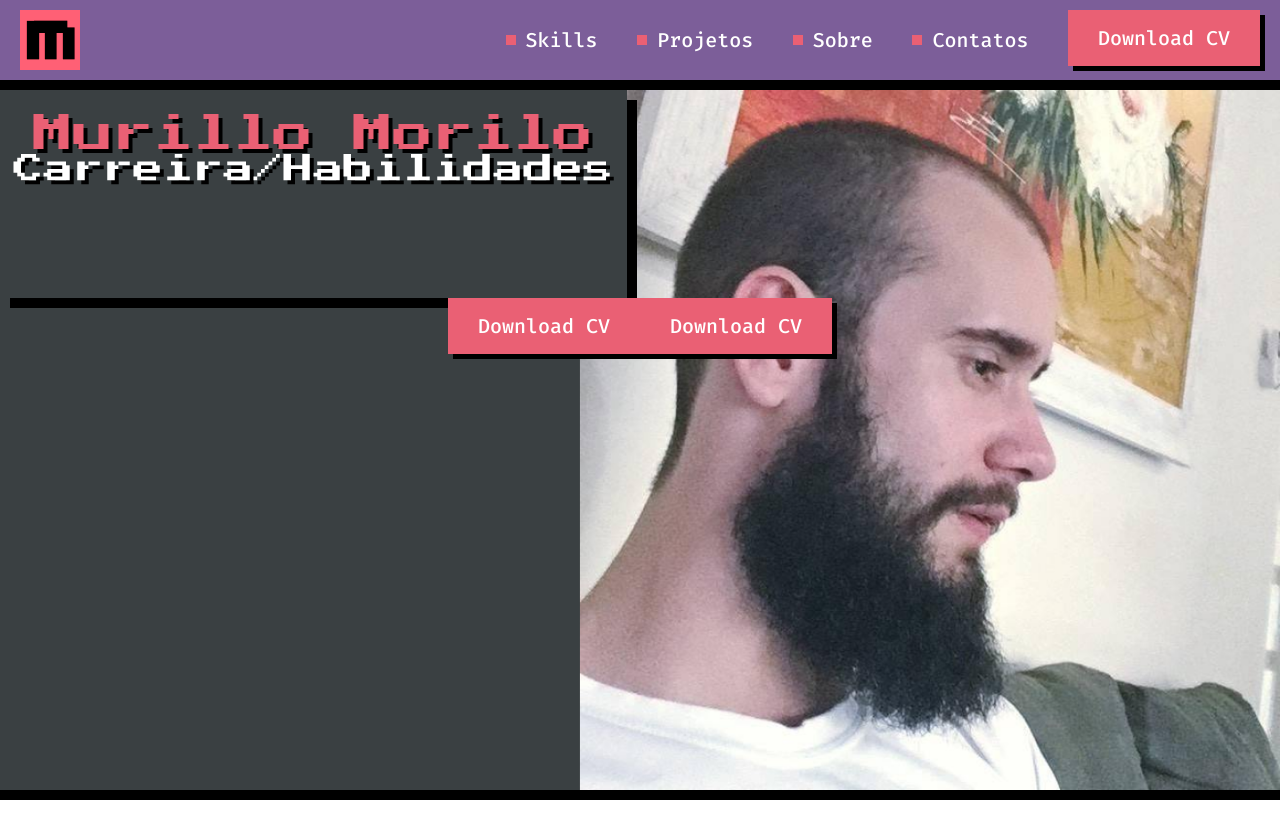
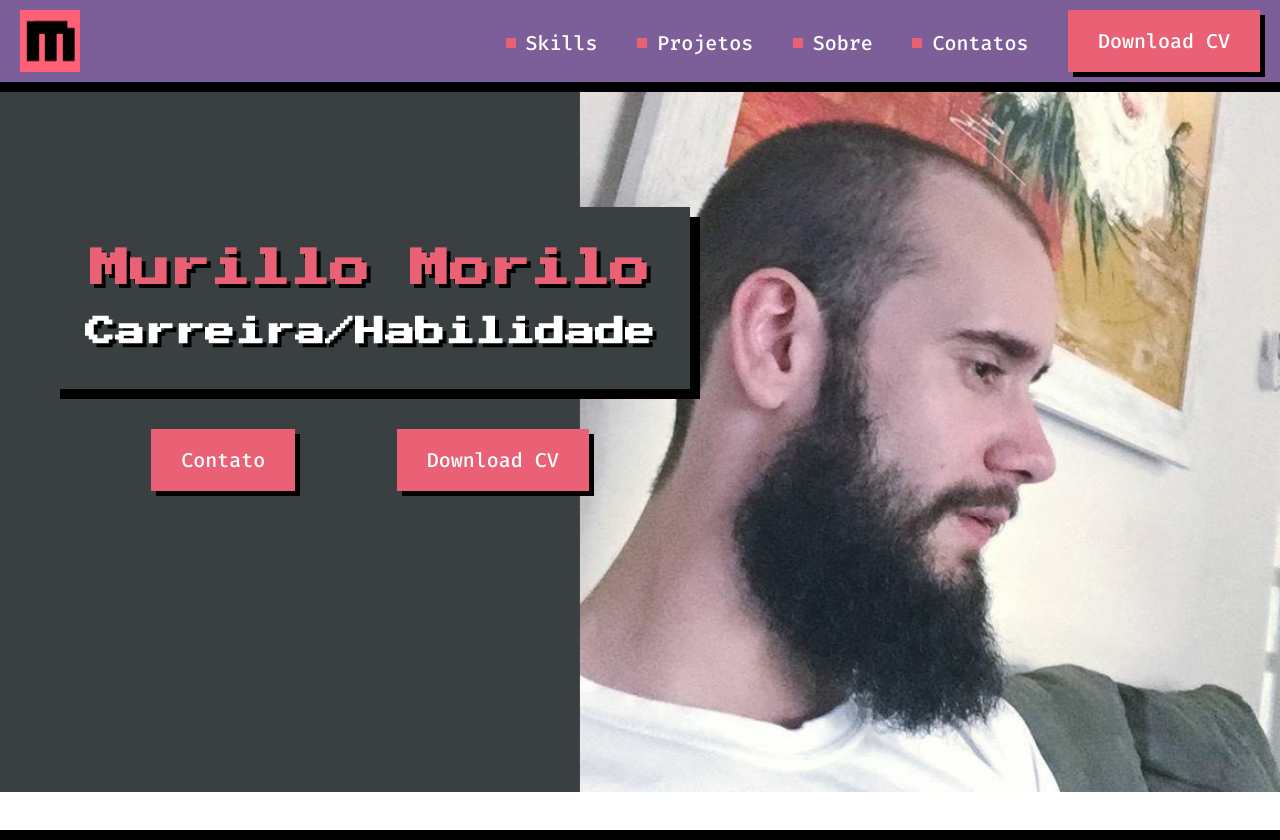
Before and after one commit to mmorilo/mmorilo.github.io, a plain HTML site: page index.html in a window 1280 px wide. Before the commit the page ends 800 px from the top, so only its background shows below. Drawn offline with Linux system fonts and the light colour scheme.

Commit message:
creat component banner

```diff
--- a/css/components/banner.css
+++ b/css/components/banner.css
@@ -1,21 +1,28 @@
 .banner {
     background-image: url(../../assets/img/banner.png);
-    height: 700px;
+    height: 748px;
+    box-sizing: border-box;
     background-repeat: no-repeat;
     background-size: 100%;
-    border-bottom: 10px solid #000;
+    border-bottom: 10px ;
+    border-bottom: 10px #000 solid;
+    padding-top: 115px;
+    padding-left: 50px;
+}
+
+.banner .wrapper {
+    display: flex;
+    flex-direction: column;
+    width: 640px;
 
 }
 
-.banner .warpper {
-    display: block;
-    flex-direction: column;
-    justify-content: center;
+.banner .box {
+    margin-bottom: 40px;
+
 }
 
 .banner .navigation {
     display: flex;
-    justify-content: center;
-
-
+    justify-content: space-evenly;
 }
--- a/css/components/box.css
+++ b/css/components/box.css
@@ -1,18 +1,11 @@
 .box {
+    display: inline-block;
     background-color: #3A4042;
-    display:block;
     box-shadow: 10px 10px 0px #000;
     text-align: center;
-    padding-top: 24px;
-    width: 627px;
-    height: 184px;
-    padding: 32px auto;
+    padding: 42px 30px;
 }
 
 .box .title {
-    margin-bottom: 0px;
+    margin-bottom: 28px;
 }
-
-.box .navigation {
-    display: block;
-}
--- a/css/reset.css
+++ b/css/reset.css
@@ -1,54 +1,10 @@
-/* http://meyerweb.com/eric/tools/css/reset/
-   v2.0 | 20110126
-   License: none (public domain)
-*/
-
-html, body, div, span, applet, object, iframe,
-h1, h2, h3, h4, h5, h6, p, blockquote, pre,
-a, abbr, acronym, address, big, cite, code,
-del, dfn, em, img, ins, kbd, q, s, samp,
-small, strike, strong, sub, sup, tt, var,
-b, u, i, center,
-dl, dt, dd, ol, ul, li,
-fieldset, form, label, legend,
-table, caption, tbody, tfoot, thead, tr, th, td,
-article, aside, canvas, details, embed,
-figure, figcaption, footer, header, hgroup,
-menu, nav, output, ruby, section, summary,
-time, mark, audio, video {
-	margin: 0;
-	padding: 0;
-	border: 0;
-	font-size: 100%;
-	font: inherit;
-	vertical-align: baseline;
-}
-/* HTML5 display-role reset for older browsers */
-article, aside, details, figcaption, figure,
-footer, header, hgroup, menu, nav, section {
-	display: block;
-}
 body {
-	line-height: 1;
 	font-family: "Fira Code", Arial, Helvetica, sans-serif;
 }
-ol, ul {
-	list-style: none;
+body, h1, h2, h3 {
+	margin: 0;
 }
-blockquote, q {
-	quotes: none;
-}
-blockquote:before, blockquote:after,
-q:before, q:after {
-	content: '';
-	content: none;
-}
-table {
-	border-collapse: collapse;
-	border-spacing: 0;
-}
-
 button {
 	border: none;
-	font-family: inherit;
+    font-family: inherit;
 }
--- a/index.html
+++ b/index.html
@@ -16,6 +16,7 @@
         <link rel="stylesheet" href="css/components/subtitle.css">
         <link rel="stylesheet" href="css/components/box.css">
         <link rel="stylesheet" href="css/components/button.css">
+        <link rel="stylesheet" href="css/components/test.css">
 
 
     </head>
@@ -37,13 +38,11 @@
             <div class="wrapper">
                 <div class="box">
                     <h1 class="title">Murillo Morilo</h1>
-                    <h2 class="subtitle">Carreira/Habilidades</h2>
-
+                    <h2 class="subtitle">Carreira/Habilidade</h2>
                 </div>
 
-
                 <div class="navigation">
-                    <a class="button" href="" lang="en">Download CV</a>
+                    <a class="button" href="">Contato</a>
                     <a class="button" href="" lang="en">Download CV</a>
                 </div>
             </div>
```
Also changed, not shown: css/components/test.css (added).
